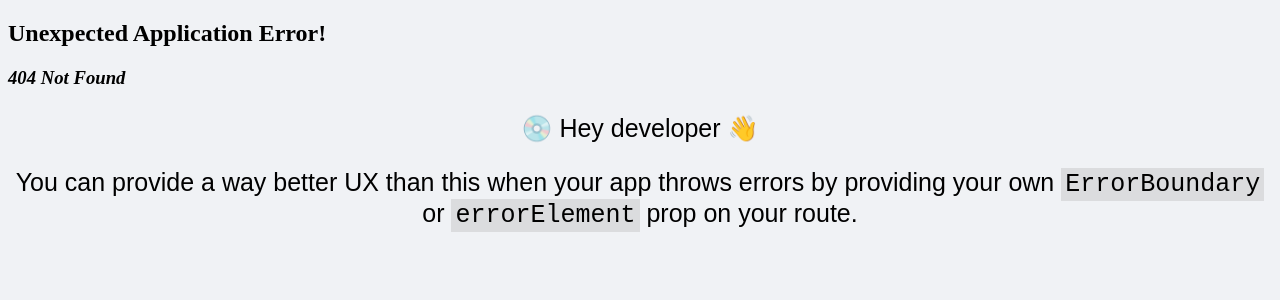
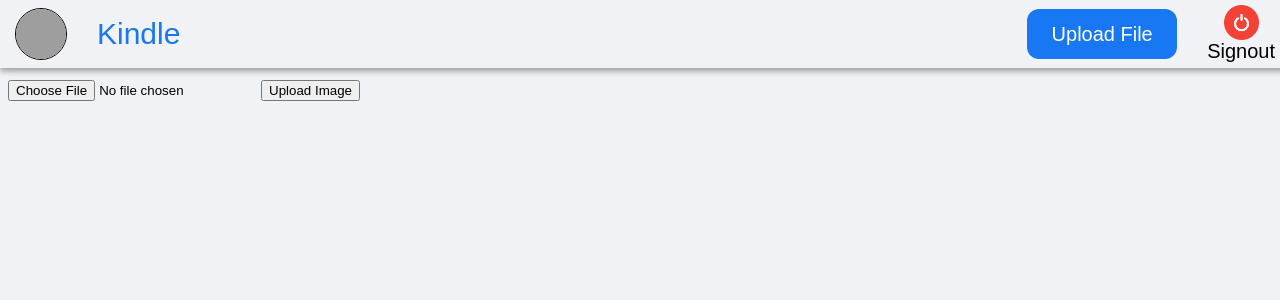
Before and after one commit to codeSG/MyReads, a React (Create React App) app: page /aaa in a window 1280 px wide. Before the commit this address had no page. Shown: the top 300 px of the page. Built offline with nearby package versions, Linux system fonts and the light colour scheme; no server answers; grey boxes are pictures that could not be loaded.

Commit message:
added delete functionality

```diff
--- /dev/null
+++ b/src/components/DeletePopup.js
@@ -0,0 +1,16 @@
+import React from 'react'
+import "../style/DeletePopup.css"
+const DeletePopup = ({deleteName , setBlack, setDeletInd}) => {
+  return (
+    <div id="p1box">
+        <p id="p1p">{`Are you sure, you want to Delete ${deleteName} !!`}  </p>
+        <div id="p1dec">
+            <button>Yes</button> <button onClick={()=>{
+                setDeletInd(-1) ; setBlack(false);
+            }}> No</button>
+        </div>
+    </div>
+  )
+}
+
+export default DeletePopup ;
--- a/src/components/File.js
+++ b/src/components/File.js
@@ -7,10 +7,15 @@ import { Link } from 'react-router-dom';
 import urlHelper from '../utils/urlHelper';
 import { getEmail } from '../utils/emailSet';
 import FileCard from './FileCard';
+import { useOutletContext } from 'react-router-dom';
+import DeletePopup from './DeletePopup';
 const File = () => {
-
-    const [fileUpload, setFileUpload] = useState(null)  ;
-    const [fileList ,setFileList] = useState( [] ) ;
+  const [fileUpload, setFileUpload,fileList ,setFileList] = useOutletContext() ;
+    // const [fileUpload, setFileUpload] = useState(null)  ;
+    // const [fileList ,setFileList] = useState( [] ) ;
+    const [black , setBlack] = useState(false  ) ;
+    const [deleteName , setDeleteName ]  = useState("") ;
+    const [ deleteInd , setDeletInd ] = useState(-1) ;
     const listRef = ref( storage , "decostarsharma113@gmail.com/") ;
 
 
@@ -83,12 +88,15 @@ const File = () => {
                 // const temp = "" + Object.keys(obj).length  ;
                 // console.log( " the temp is " , temp );
                 // urlHelper( temp  , url , 1 )
+                // console.log( snapshot.ref) ;
                 setFileList(prev=>[...prev , url]) ;
             })
         })
     }
 
+    useEffect(()=>{
 
+    } , [fileUpload] ) ;
     useEffect( () => {
       // alert(getEmail()) ;
 
@@ -108,7 +116,12 @@ const File = () => {
               const temp = "" + ind;
               console.log("the temp is ", temp);
               urlHelper(temp, url, 1);
-              ans[ind] = { "url": url, "path": item._location.path_ } ;
+              if( ind === 0 ){
+                console.log( "ind===0") ;
+                console.log( item.name  ) ;
+              }
+              ans[ind] = { "url": url, "path": item._location.path_ ,
+            "name" : item.name } ;
 
               console.log(fileList, "22222");
             }
@@ -128,7 +141,7 @@ const File = () => {
       }, []);
 
   return (
-    <div style={{backgroundColor:"#f0f2f5"}}>
+    <div style={{backgroundColor:"#f0f2f5"  , marginTop:"80px"}}>
         <input type="file" onChange={(e)=> setFileUpload(e.target.files[0]) }/>
         <button onClick={()=>uploadFile()}>Upload Image</button>
         <div style={{display:"flex" , flexWrap:"wrap"  }}>
@@ -142,7 +155,10 @@ const File = () => {
                         urlHelper( key, ele.url , 1 ) ;
                     return(
 
-                        <FileCard  ind={ind} ele={ele}/>
+                        <FileCard  ind={ind} ele={ele} deleteFile={deleteFile}
+                          setDeleteName={setDeleteName} setBlack={setBlack}
+                          setDeletInd={setDeletInd}
+                        />
 
 
 
@@ -153,6 +169,19 @@ const File = () => {
 
         }
         </div>
+        {
+          black && <div onClick={()=>{setDeletInd(-1) ; setBlack(false);}}
+           style={{backgroundColor:"black", position:"absolute",
+          top:"0", left:"0", right:"0",bottom:"0",
+          opacity:"0.6" , zIndex:"4" , width:"100%" , height:"100%"}}></div>
+        }
+        {
+          black && <DeletePopup deleteName={deleteName} setBlack={setBlack}
+            setDeletInd={setDeletInd}
+          />
+
+        }
+
 
     </div>
   )
--- a/src/components/FileCard.js
+++ b/src/components/FileCard.js
@@ -2,7 +2,8 @@ import React from 'react'
 import { Link } from 'react-router-dom'
 import {dustbin} from "../utils/imageLink"
 
-const FileCard = ({ind, ele }) => {
+const FileCard = ({ind, ele , deleteFile, setDeleteName, setBlack,setDeletInd}) => {
+
   return (
         <div key={ind} style={{ width:"320px"  , padding:"8px", margin:"8px" ,
         flexGrow:"1" , boxShadow: "rgba(0, 0, 0, 0.16) 0px 1px 4px" ,
@@ -23,6 +24,10 @@ const FileCard = ({ind, ele }) => {
                 backgroundColor:"#CCCCCC", fontSize:"20px" , borderRadius:"10px",
                 padding:"5px", border:"0"
 
+                }} onClick={()=> {
+                  setDeleteName(ele.name) ;
+                  setBlack( true ) ;
+                  setDeletInd(ind) ;
                 }}>Delete File</button>
 
             </div>
@@ -38,6 +43,7 @@ const FileCard = ({ind, ele }) => {
 
 
   )
+
 }
 
 export default FileCard
--- /dev/null
+++ b/src/components/Header.js
@@ -0,0 +1,77 @@
+import React , {useRef} from 'react'
+import "../style/Header.css"
+import shutdown from "../image/shutdown.png"
+import { useOutletContext } from 'react-router-dom';
+import {storage} from "./firebase" ;
+import {ref, uploadBytes , listAll, getDownloadURL, deleteObject} from "firebase/storage" ;
+import {v4} from "uuid" ;
+
+const Header = ({fileUpload, setFileUpload,fileList ,setFileList}) => {
+    // const [fileUpload, setFileUpload,fileList ,setFileList] = useOutletContext() ;
+    const uploadRef = useRef( null ) ;
+    function setUpload(){
+        // alert("got clicked ")
+        console.log( uploadRef );
+        uploadRef.current.click() ;
+        // const upload = document.querySelector("#upload") ;
+        // const fileInput = document.querySelector("#fileInput") ;
+        // upload.addEventListener( 'click' , ()=>{
+        //     fileInput.click() ;
+        // })
+        // fileInput.addEventListener( 'change' , ()=>{
+        //     console.log(fileInput.files[0])  ;
+        // })
+    }
+
+
+    const uploadFile = ()=>{
+        console.log("111111111111111 in the Header ");
+        console.log( fileUpload) ;
+        if( fileUpload === null ) return ;
+        console.log("2222222222222222 fileuplaod is not null ");
+        const fileRef = ref( storage , `decostarsharma113@gmail.com/${fileUpload.name}-${v4()}`) ;
+        uploadBytes( fileRef , fileUpload ).then( (snapshot)=>{
+            alert("image uploaded ");
+            getDownloadURL( snapshot.ref).then( url =>{
+                // const obj = urlHelper(0,0,0) ;
+                // const temp = "" + Object.keys(obj).length  ;
+                // console.log( " the temp is " , temp );
+                // urlHelper( temp  , url , 1 )
+                console.log(" uploaded successfully " , snapshot.ref)
+                setFileList(prev=>[...prev , url]) ;
+            })
+        })
+    }
+
+
+
+
+
+  return (
+    <div id="containerr1">
+    <div id="boxx1">
+        <img id="imgg" src="https://www.hip-books.com/wp-content/uploads/2020/01/0443f79590506ede414d369f0a92012c_taking-notes-clipart_1300-1204.jpeg" alt=""/>
+        <p id="titlee">Kindle</p>
+    </div>
+    <div id="boxx2">
+        <button  onClick={()=>setUpload()} id="uploadd"> Upload File
+        <input onChange={(e)=>{
+            console.log("000000 a least file got selecetd " )
+         console.log(e.target.files[0]);
+            setFileUpload(e.target.files[0] );  uploadFile() ;
+        }}id="fileInputt" ref={uploadRef} type="file" />
+        </button>
+        <div id="boxx3">
+            <img id="logoutt" src={shutdown} alt="no imae"/>
+            <p id="logouttext">Signout</p>
+        </div>
+
+    </div>
+
+
+
+</div>
+  )
+}
+
+export default Header
--- /dev/null
+++ b/src/components/MainPage.js
@@ -0,0 +1,17 @@
+import React , {useState} from 'react'
+import Header from './Header'
+import { Outlet } from 'react-router-dom'
+const MainPage = () => {
+  const [fileUpload, setFileUpload] = useState(null)  ;
+    const [fileList ,setFileList] = useState( [] ) ;
+  return (
+    <div >
+        <Header fileUpload={fileUpload}
+        setFileUpload={setFileUpload} fileList={fileList} setFileList={setFileList} />
+        <Outlet context={[fileUpload, setFileUpload, fileList,setFileList]}/>
+    </div>
+
+  )
+}
+
+export default MainPage
--- a/src/components/SignUp.js
+++ b/src/components/SignUp.js
@@ -53,7 +53,7 @@ const Login  = () => {
 
 
   return (
-    <div>
+    <div id="outerMain">
 
 <p id="title">Kindle</p>
     <div id="box">
--- /dev/null
+++ b/src/style/DeletePopup.css
@@ -0,0 +1,33 @@
+#p1box{
+    display : absolute ;
+    width: 20% ;
+    height : fit-content ;
+    background-color: rgb(241, 98, 98) ;
+    color : white;
+    padding :10px ;
+    padding-bottom: 40px;
+    position: absolute;
+    top:0; bottom:0;left:0;right:0;
+    margin: auto ;
+    border-radius: 10px;
+    z-index: 5;
+
+
+}
+#p1p{
+    font-size: 30px ;
+    word-wrap: break-word;
+    text-align: center;
+}
+#p1dec{
+    display: flex ;
+    justify-content: space-around;
+
+}
+#p1dec button{
+    width:40%;
+    height : 30px;
+    border-radius: 12px;
+    border : 0 ;
+
+}
--- /dev/null
+++ b/src/style/Header.css
@@ -0,0 +1,80 @@
+
+#imgg{
+    width :50px ;
+    height: 50px;
+    border : 1px solid black;
+    border-radius: 50%;
+    margin : auto  ;
+    margin-left:10px;
+}
+#logoutt{
+
+    width : 35px ;
+    height: 35px;
+    margin : 0 ;
+
+}
+#logouttext{
+    /* margin:auto ;  */
+    margin:0;
+    font-size : 20px ;
+
+}
+#boxx1{
+    display : flex ;
+    /* margin-left: 10px; */
+    gap: 30px ;
+}
+#boxx2{
+    display : flex ;
+    /* margin-right: 10px; */
+    gap : 30px ;
+}
+#containerr1{
+    /* display : flex ;
+    justify-content: space-between; */
+
+    display : flex ;
+    justify-content: space-between;
+    padding : 5px ;
+
+}
+#titlee{
+    color :  #1877f2 ;
+    font-size : 30px ;
+    font-weight: 500;
+    margin: auto ;
+}
+#uploadd{
+    height: 50px;
+    margin: auto;
+    width: 150px;
+    background-color: #1877f2;
+    color: white;
+    font-size: 20px;
+    border-radius: 12px;
+    border: 0;
+    margin: auto  ;
+}
+#containerr1{
+    box-shadow: rgba(0, 0, 0, 0.16) 0px 3px 6px, rgba(0, 0, 0, 0.23) 0px 3px 6px;
+    position :fixed ;
+    z-index: 5;
+    width: 100%;
+    /* background-color: red ; */
+    top : 0 ;
+    opacity: 1;
+    background-color: #f0f2f5;
+    left : 0
+}
+
+#boxx3{
+    margin-right: 10px ;
+    display: flex;
+    flex-direction: column;
+    align-items: center;
+}
+
+#fileInputt{
+    display : none ;
+}
--- a/src/style/SignUp.css
+++ b/src/style/SignUp.css
@@ -1,16 +1,23 @@
+#outerMain{
 
+
+}
 #box{
-    position: absolute;
+    /* position: absolute; */
+    position : absolute ;
     top: 0;
+    height: fit-content;
     left: 0;
+    right: 0;
+    bottom: 0;
     width: 60%;
-    height: 50%;
+    /* height: 50%; */
     margin: auto;
     /* border: 2px solid black; */
-    right: 0;
-    bottom: 0;
+
     /* box-shadow: ; */
     box-shadow: rgba(0, 0, 0, 0.35) 0px 5px 15px;
+
     display : flex ;
 
 }
@@ -25,10 +32,10 @@ img{
 }
 #form{
     width: 50% ;
-    padding-top: 20px ; ;
+    /* padding-top: 20px ; ; */
     padding-left: 5px;
     border-radius: 12px ; ;
-    margin:auto 0 ;
+    /* margin:auto 0 ; */
 }
 label{
     display:inline-block  ;
@@ -53,7 +60,7 @@ h1{
 form p{
     margin-top : 0 ;
     text-align: center;
-    margin-bottom: 25px ;
+    /* margin-bottom: 25px ; */
     position: relative;
     bottom:0 ;
 }
@@ -88,8 +95,7 @@ a{
     color: rgb(62, 146, 241);
     text-align: center;
     font-family: Arial, Helvetica, sans-serif;
+    width : 60%;
+    margin:auto;
 
 }
-body{
-    background-color: #f0f2f5;
-}
```
Also changed, not shown: src/index.js (+19 -1 lines), src/image/shutdown.png (added).
